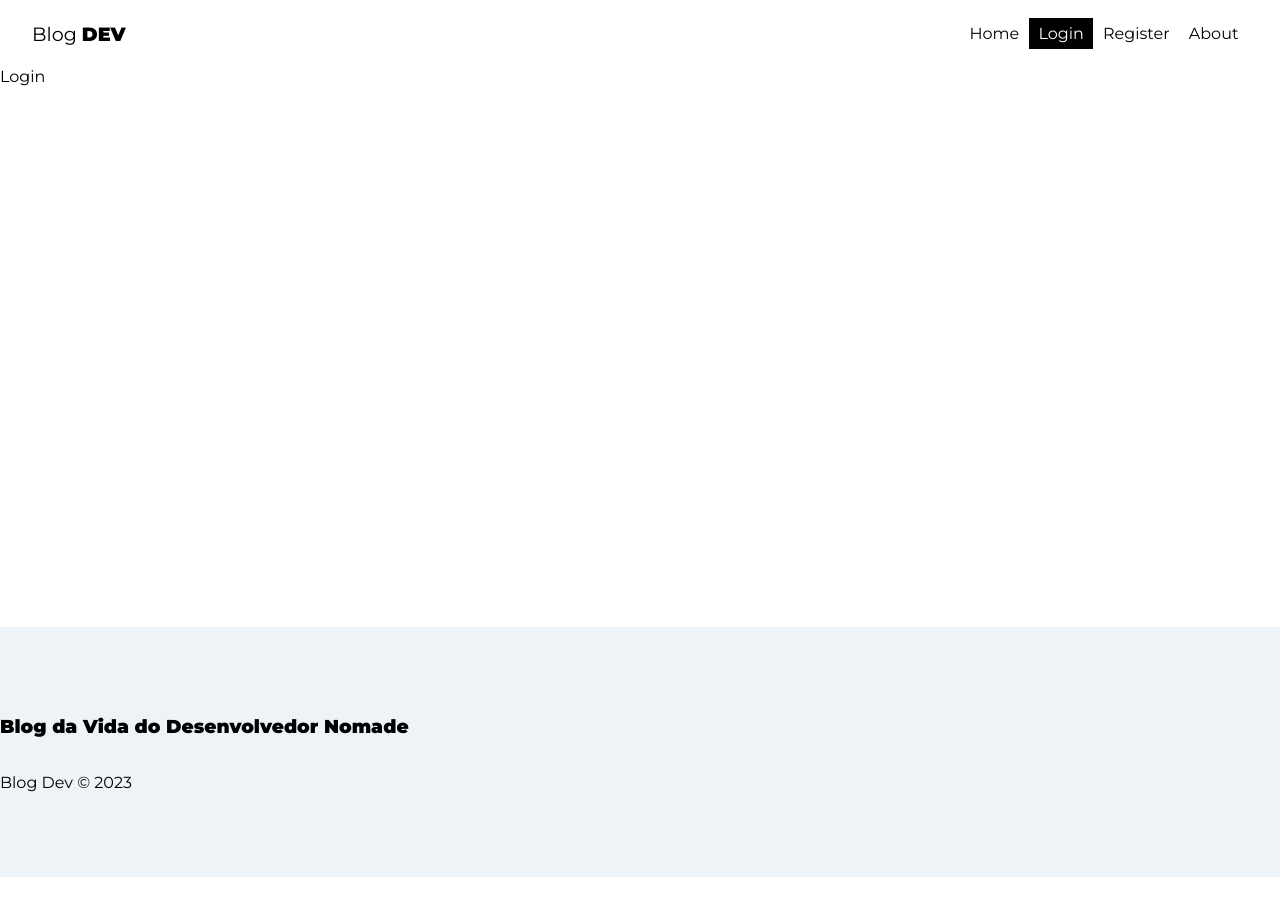
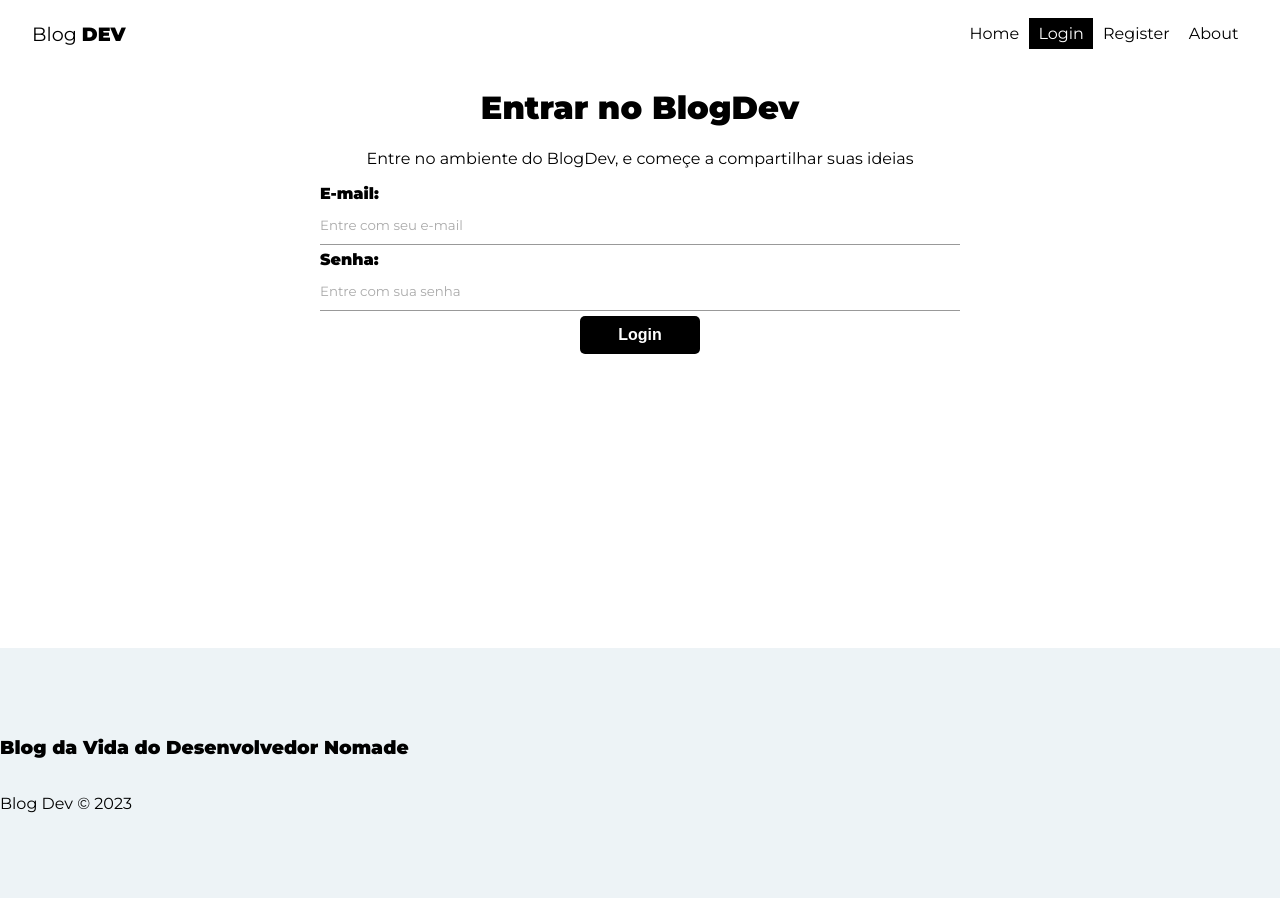
Before and after one commit to ana-bordin/blogDev_f3m, a React (Vite) app in the folder front-blogdev/: page /login in a window 1280 px wide. Before the commit the page ends 877 px from the top, so only its background shows below. Built offline with nearby package versions, Linux system fonts and the light colour scheme; no server answers.

Commit message:
Aula0512 Sistema de Login com segurança de rotas

```diff
--- a/front-blogdev/src/components/Navbar.jsx
+++ b/front-blogdev/src/components/Navbar.jsx
@@ -1,13 +1,13 @@
 import React from 'react'
-import { NavLink } from 'react-router-dom'
+import { NavLink, useNavigate } from 'react-router-dom'
 import { userAuthentication } from '../hooks/userAuthentication'
 import { useAuthValue } from '../context/AuthContext'
 import styles from './Navbar.module.css'
 
-
 const Navbar = () => {
   const { user } = useAuthValue()
   const { logout } = userAuthentication()
+  const navigate = useNavigate()
   return (
     <>
       <nav className={styles.navbar}>
@@ -49,7 +49,7 @@ const Navbar = () => {
           </li>
           {user && (
             <li>
-              <button className={styles.logout} onClick={logout} >Exit</button>
+              <button className={styles.logout} onClick={logout}>Exit</button>
             </li>
           )}
         </ul>
--- a/front-blogdev/src/hooks/userAuthentication.jsx
+++ b/front-blogdev/src/hooks/userAuthentication.jsx
@@ -60,6 +60,38 @@ export const userAuthentication = () =>{
         }
     }
 
+    const login = async (data) =>{
+        checkIfIsCancelled()
+
+        setLoading(true)
+        setError(false)
+
+        try{
+            await signInWithEmailAndPassword(
+                auth,
+                data.email,
+                data.password
+            )
+            setLoading(false)
+        } catch(error){
+            console.error(error.message)
+            console.table(typeof error.message)
+
+            let systemErrorMessage
+
+            if(error.message.includes("invalid-login-credentials")){
+                systemErrorMessage = "Este usuário não está cadastrado"
+            }else if(error.message.includes("wrong-password")){
+                systemErrorMessage = "Há um erro com suas credenciais, tente novamente"
+            }else{
+                systemErrorMessage = "Ocorreu um error, tente novamente mais tarde"
+            }
+
+            setLoading(false)
+            setError(systemErrorMessage)
+        }
+    }
+
     const logout = () =>{
         checkIfIsCancelled()
         signOut(auth)
@@ -74,6 +106,7 @@ export const userAuthentication = () =>{
         createUser,
         error,
         loading,
-        logout
+        logout,
+        login
     }
 }
--- a/front-blogdev/src/pages/Login/Login.jsx
+++ b/front-blogdev/src/pages/Login/Login.jsx
@@ -1,8 +1,70 @@
-import React from 'react'
+import React, { useState, useEffect } from 'react'
+import styles from './Login.module.css'
+import { userAuthentication } from '../../hooks/userAuthentication'
+import { useNavigate } from 'react-router-dom';
+
 
 const Login = () => {
+  //#region Controller Services
+  const [email, setEmail] = useState('')
+  const [password, setPassword] = useState('')
+  const [error, setError] =  useState('')
+  const navigate = useNavigate()
+
+  const {login, error: authError, loading} = userAuthentication()
+
+  const handlerSubmit = async (e) => {
+    e.preventDefault()
+    setError('')
+
+    const user = {
+      email,
+      password
+    }
+
+    const res = await login(user)
+
+    console.table(res)
+    navigate('/post/create')
+}
+    useEffect(() => {
+    if(authError) {
+      setError(authError)
+    }
+  }, [authError])
+
+  //#endregion
+
   return (
-    <div>Login</div>
+    <div className={styles.login}>
+    <h1>Entrar no BlogDev</h1>
+    <p>Entre no ambiente do BlogDev, e começe a compartilhar suas ideias</p>
+    <form onSubmit={handlerSubmit}>
+      <label>
+        <span>E-mail: </span>
+        <input
+          type="email"
+          name="email"
+          required
+          value={email}
+          onChange={(e) => setEmail(e.target.value)}
+          placeholder="Entre com seu e-mail"></input>
+      </label>
+      <label>
+        <span>Senha: </span>
+        <input
+          type="password"
+          name="password"
+          required
+          value={password}
+          onChange={(e) => setPassword(e.target.value)}
+          placeholder="Entre com sua senha"></input>
+      </label>
+      {!loading && <button className="btn">Login</button>}
+      {loading && <button className="btn">Aguarde...</button>}
+      {error && <p className='error'>{error}</p>}
+    </form>
+  </div>
   )
 }
 
--- a/front-blogdev/src/pages/Login/Login.module.css
+++ b/front-blogdev/src/pages/Login/Login.module.css
@@ -0,0 +1,7 @@
+.login{
+    text-align: center;
+}
+
+.login .p{
+    color: #aaa;
+}
```
